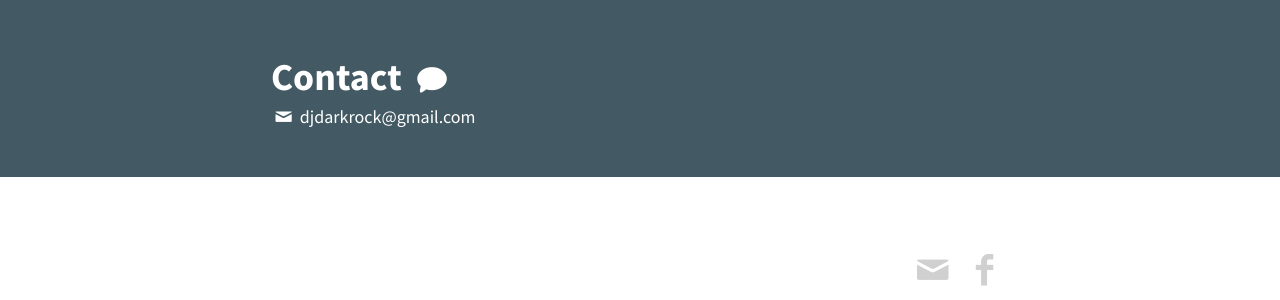
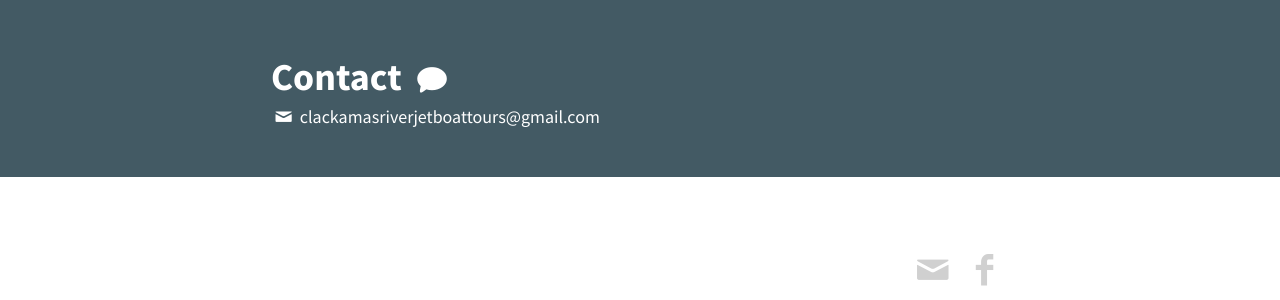
Before and after one commit to ghepting/clackamasriverjetboattours, a Jekyll site: the page built from index.html, in a window 1280 px wide. Shown: the part 1842-2142 px from the top of the page. Built offline with Jekyll 4.4.1, drawn with Linux system fonts in a browser that asks for light colours.

Commit message:
update email address

```diff
--- a/_config.yml
+++ b/_config.yml
@@ -7,7 +7,7 @@
 
 # Site settings
 title: Clackamas River Jet Boat Tours
-email: djdarkrock@gmail.com
+email: clackamasriverjetboattours@gmail.com
 description: >
   Lorem ipsum dolor sit amet, consectetur adipiscing elit, sed do eiusmod
   tempor incididunt ut labore et dolore magna aliqua. Ut enim ad minim
```
